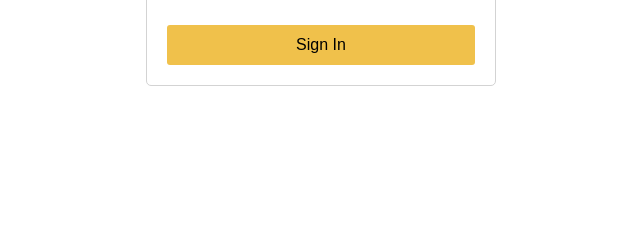
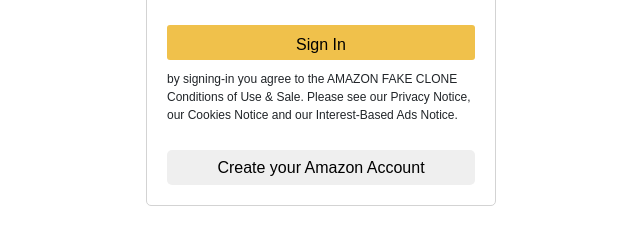
Before and after one commit to Simon210805/Amazom-Clone, a React (Vite) app: page /auth in a window 1280 px wide. Shown: the part 389-624 px from the top of the page, without its empty margins (319-959 px from the left). Built offline with nearby package versions, Linux system fonts and the light colour scheme; no server answers.

Commit message:
first Auth component

```diff
--- a/index.html
+++ b/index.html
@@ -1,4 +1,4 @@
-<!doctype html>
+<!DOCTYPE html>
 <html lang="en">
   <head>
     <meta charset="UTF-8" />
--- a/src/App.jsx
+++ b/src/App.jsx
@@ -1,11 +1,32 @@
-import { useState } from 'react'
+import { useContext, useEffect, useState } from 'react'
 import './App.css'
 import Home from './pages/home/Home'
 import "bootstrap/dist/css/bootstrap.min.css";
 import Routing from './Router';
+import { DataContext } from './components/dataProvider/DataProvider';
+import { type } from './utility/Action.type';
+import {auth} from "./utility/Firebase"
 
 function App() {
+  const [{user} , dispatch] = useContext(DataContext)
+ useEffect(() => {
+    auth.onAuthStateChanged((authUser) => {
+      if (authUser) {
+        //console.log(authUser)
+        dispatch({
+          type: type.SET_USER,
+          user: authUser
+        })
+      }else{
+        dispatch({
+          type: type.SET_USER,
+          user: null
+        })
+      }
+    })
 
+
+ }, [])
   return (
     <>
      <Routing />
--- a/src/components/carausel/Carousel.jsx
+++ b/src/components/carausel/Carousel.jsx
@@ -1,7 +1,7 @@
-import React from 'react'
-import  classes from "./Carousel.module.css"
-import { Carousel } from 'react-responsive-carousel';
-import { img } from './Data.jsx'
+import React from "react";
+import classes from "./Carousel.module.css";
+import { Carousel } from "react-responsive-carousel";
+import { img } from "./Data.jsx";
 import "react-responsive-carousel/lib/styles/carousel.min.css";
 function CarouselEffect() {
   return (
@@ -12,9 +12,9 @@
         showThumbs={false}
         showIndicators={false}
       >
-        {img[0].map((item) => (
-          <div>
-             <img src={item} />
+        {img[0].map((item, index) => (
+          <div key={index}>
+            <img src={item} />
           </div>
         ))}
       </Carousel>
--- a/src/components/header/Header.jsx
+++ b/src/components/header/Header.jsx
@@ -9,8 +9,9 @@
 import LowerHeader from "./LowerHeader";
 import { Link } from "react-router-dom";
 import { DataContext } from "../dataProvider/DataProvider";
+import { auth } from "../../utility/Firebase";
 function Header() {
-  const [{ basket }, dispatch] = useContext(DataContext);
+  const [{user, basket }, dispatch] = useContext(DataContext);
   const totalItems = basket?.reduce((amount, item) => {
     return item.amount + amount;
   }, 0);
@@ -58,15 +59,29 @@
           <div className={classes.menu}>
             <Link to="#" className={classes.hover}>
               <div>
-              <a href="#" className={classes.menuItem}>
-                Sign In
-              </a>
+                <Link to={!user && "/auth"} className={classes.menuItem}>
+                  <div className={classes.userSignIn}>
+                    <div>
+                      {user ? (
+                        <>
+                          <p>Hello {user?.email.split("@")[0]}</p>
+                          <span onClick={() => auth.signOut()}>Sign Out</span>
+                        </>
+                      ) : (
+                        <>
+                        <p>Hello, Sign in</p>
+                        <span>Account & Lists</span>
+                        </>
+                      )}
                     </div>
-            <div className={classes.menuItem}>
+                  </div>
+                </Link>
+              </div>
+              {/* <div className={classes.menuItem}>
                 <select className={classes.menuItem}>
                   <option>Account & Lists</option>
                 </select>
-            </div>
+              </div> */}
             </Link>
             <Link to="/orders" className={classes.return + " " + classes.hover}>
               <div>
--- a/src/components/header/Header.module.css
+++ b/src/components/header/Header.module.css
@@ -6,6 +6,7 @@
   position: sticky;
   top: 0;
   z-index: 100;
+  background-color: #131921;
 }
 .img img {
   width: 110px;
@@ -84,6 +85,8 @@
     border: white 1px solid;
   }
 
+
+
 .cart {
     font-size: 40px;
     margin-right: 10px;
@@ -111,16 +114,26 @@
   list-style: none;
   padding: 0;
   margin: 0;
+}
+.lowerHeader ul p {
   margin-left: 30px;
 }
 
 .lowerHeader ul li {
   padding: 0 10px;
 }
+.lowerHeader ul li:hover {
+  border: 1px solid white;
+  height: 25px !important;
+  margin-left: 10px;
+}
 
 .menuIcon {
   position: absolute;
   left: 10px;
+}
+.menuIcon p {
+ display: none;
 }
 .menuIcon:focus {
   background-color: #232f3e;
@@ -201,6 +214,18 @@
   height: 30px;
   color: aliceblue;
   }
+  .userSignIn {
+  width: 150px;
+}
+.userSignIn:hover {
+  border: white 1px solid;
+}
+  .menuIcon p {
+    display: block;
+  }
+  .menuIcon {
+    display: flex;
+  }
 
   .lowerHeader .dropdownClosed {
   display: flex;
@@ -208,6 +233,7 @@
 .lowerHeader .dropdownOpen {
   display: none;
 }
+
 .lowerHeader ul {
   display: flex;
 }
--- a/src/components/header/LowerHeader.jsx
+++ b/src/components/header/LowerHeader.jsx
@@ -14,6 +14,7 @@
       <div className={classes.lowerHeader}>
         <div className={classes.menuIcon} onClick={toggleMenu}>
           <CiMenuBurger />
+          <p>All</p>
         </div>
         <div className={classes.dropdown1}>
         <ul
--- a/src/pages/auth/Auth.jsx
+++ b/src/pages/auth/Auth.jsx
@@ -1,11 +1,58 @@
-import React from 'react'
+import React, { useState, useContext } from 'react'
+import { type } from '../../utility/Action.type'
 import classes from ".//signup.module.css"
-import { Link } from 'react-router-dom'
+import { Link, useNavigate } from 'react-router-dom'
+import { auth } from "../../utility/Firebase"
+import { signInWithEmailAndPassword, createUserWithEmailAndPassword } from "firebase/auth"
+import { DataContext } from '../../components/dataProvider/DataProvider'
+import { ClipLoader } from 'react-spinners'
 function Auth() {
+  const [email, setEmail] = useState("")
+  const [password, setPassword] = useState("")
+  const [error, setError] = useState("")
+const [loading, setLoading] = useState({signIN:false, signUp:false})
+
+  const [{ user }, dispatch] = useContext(DataContext);
+  const navigate = useNavigate()
+  console.log(user)
+
+  const authHandler = (e) => {
+    e.preventDefault()
+    if (e.target.name === "signin") {
+      //firebase auth
+      setLoading({...loading, signIN:true})
+      signInWithEmailAndPassword(auth, email, password).then((userInfo)=>{
+        console.log(userInfo)
+        dispatch({ type: type.SET_USER, user: userInfo.user })
+        setLoading({ ...loading, signIN: false })
+        navigate("/")
+      }).catch((err)=>{
+        console.log(err)
+        setError(err.message)
+        setLoading({...loading, signIN:false})
+      })
+
+    } else {
+      //firebase auth
+
+      setLoading({...loading, signUp:true})
+      createUserWithEmailAndPassword(auth, email, password).then((userInfo) => {
+        console.log(userInfo)
+        dispatch({ type: type.SET_USER, user: userInfo.user });
+        setLoading({ ...loading, signUp: false })
+        navigate("/")
+      }).catch((err)=>{
+        console.log(err)
+        setError(err.message)
+        setLoading({...loading, signUp:false})
+      })
+    }
+
+  }
   return (
     <section className={classes.login}>
       {/* logo */}
-      <Link>
+      <Link to="/">
         <img
           src="https://encrypted-tbn0.gstatic.com/images?q=tbn:ANd9GcSHf1Bna1RlWOiy5AAicMxR41zyA64T8dRJTmS9aiZfcwJSloiF1epEShxc7A3BHYu6hA&usqp=CAU"
           alt=""
@@ -13,20 +60,62 @@
       </Link>
       {/* form */}
       <div className={classes.login_container}>
-
         <h1>Sign In</h1>
         <form action="">
           <div>
             <label htmlFor="email">Email</label>
-            <input type="email" name="email" id="email" />
+            <input
+              value={email}
+              onChange={(e) => setEmail(e.target.value)}
+              type="email"
+              name="email"
+              id="email"
+            />
           </div>
           <div>
             <label htmlFor="password">Password</label>
-            <input type="password" name="password" id="password" />
+            <input
+              value={password}
+              onChange={(e) => setPassword(e.target.value)}
+              type="password"
+              name="password"
+              id="password"
+            />
           </div>
-          <button type="submit">Sign In</button>
+          <button
+            name="signin"
+            type="submit"
+            onClick={authHandler}
+            className={classes.login_signin_btn}
+          >
+            {loading.signIN ? (
+              <ClipLoader color="white" size={20} />
+            ) : (
+              "Sign In"
+            )}
+          </button>
         </form>
-</div>
+        {/* agreement */}
+        <p>
+          by signing-in you agree to the AMAZON FAKE CLONE Conditions of Use &
+          Sale. Please see our Privacy Notice, our Cookies Notice and our
+          Interest-Based Ads Notice.
+        </p>
+        {/* create account btn */}
+        <button
+          name="signup"
+          type="submit"
+          onClick={authHandler}
+          className={classes.login_create_btn}
+        >
+          {loading.signUp ? (
+            <ClipLoader color="black" size={20} />
+          ) : (
+            "Create your Amazon Account"
+          )}
+        </button>
+        {error && <p style={{ paddingTop: "10px", color: "red" }}>{error}</p>}
+      </div>
     </section>
   );
 }
--- a/src/pages/auth/signup.module.css
+++ b/src/pages/auth/signup.module.css
@@ -56,3 +56,30 @@
     background-color: #f0c14b;
     border: none;
 }
+.login_signin_btn {
+    border: none;
+    background-color: #f0c14b;
+    border-radius: 5px;
+    width: 100%;
+    height: 35px;
+    cursor: pointer;
+    margin-top: 10px;
+}
+.login_signin_btn:hover {
+    background-color: var(--primary-shade);
+}
+.login_container p {
+    font-size: 12px;
+    margin-top: 10px;
+}
+.login_create_btn {
+    border: none;
+    border-radius: 5px;
+    width: 100%;
+    height: 35px;
+    cursor: pointer;
+    margin-top: 10px;
+}
+.login_create_btn:hover {
+    background-color: lightgray;
+}
--- a/src/utility/Action.type.jsx
+++ b/src/utility/Action.type.jsx
@@ -1,6 +1,7 @@
 export const type = {
     ADD_TO_BASKET: "ADD_TO_BASKET",
     REMOVE_FROM_BASKET: "REMOVE_FROM_BASKET",
-    CHANGE_QUANTITY: "CHANGE_QUANTITY",
-    CLEAR_BASKET: "CLEAR_BASKET",
+    SET_USER: "SET_USER",
+    // CHANGE_QUANTITY: "CHANGE_QUANTITY",
+    // CLEAR_BASKET: "CLEAR_BASKET",
 }
--- a/src/utility/Reducer.jsx
+++ b/src/utility/Reducer.jsx
@@ -1,6 +1,6 @@
 import { type } from "./Action.type";
 export const initialState = {
-  basket: [],
+  basket: [], user:null
 };
 
 export const reducer = (state, action) => {
@@ -44,6 +44,13 @@
         ...state,
         basket: newBasket
       }
+
+
+    case type.SET_USER:
+      return {
+        ...state,
+        user: action.user
+      }
     default:
       return state;
   }
```
Also changed, not shown: src/Router.jsx (+9 -9 lines). Lines whose indentation alone changed are shown as unchanged.
